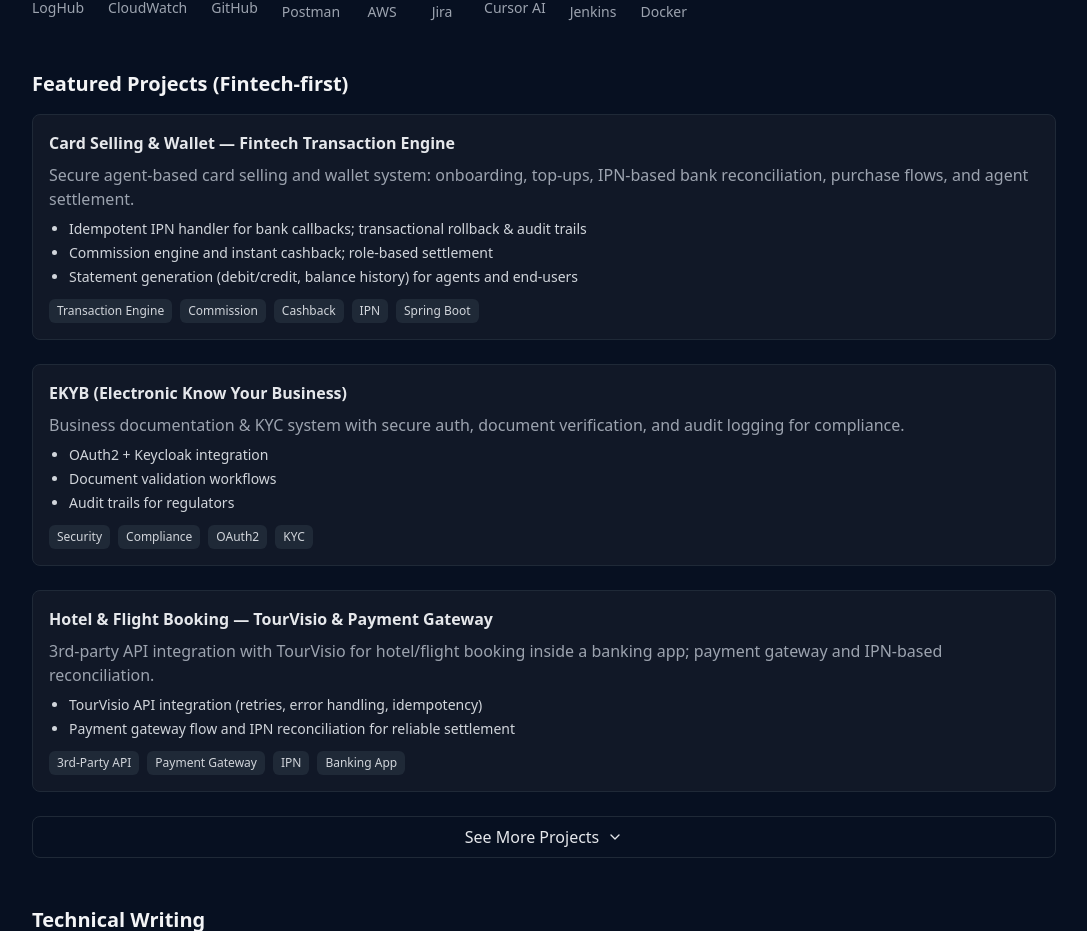
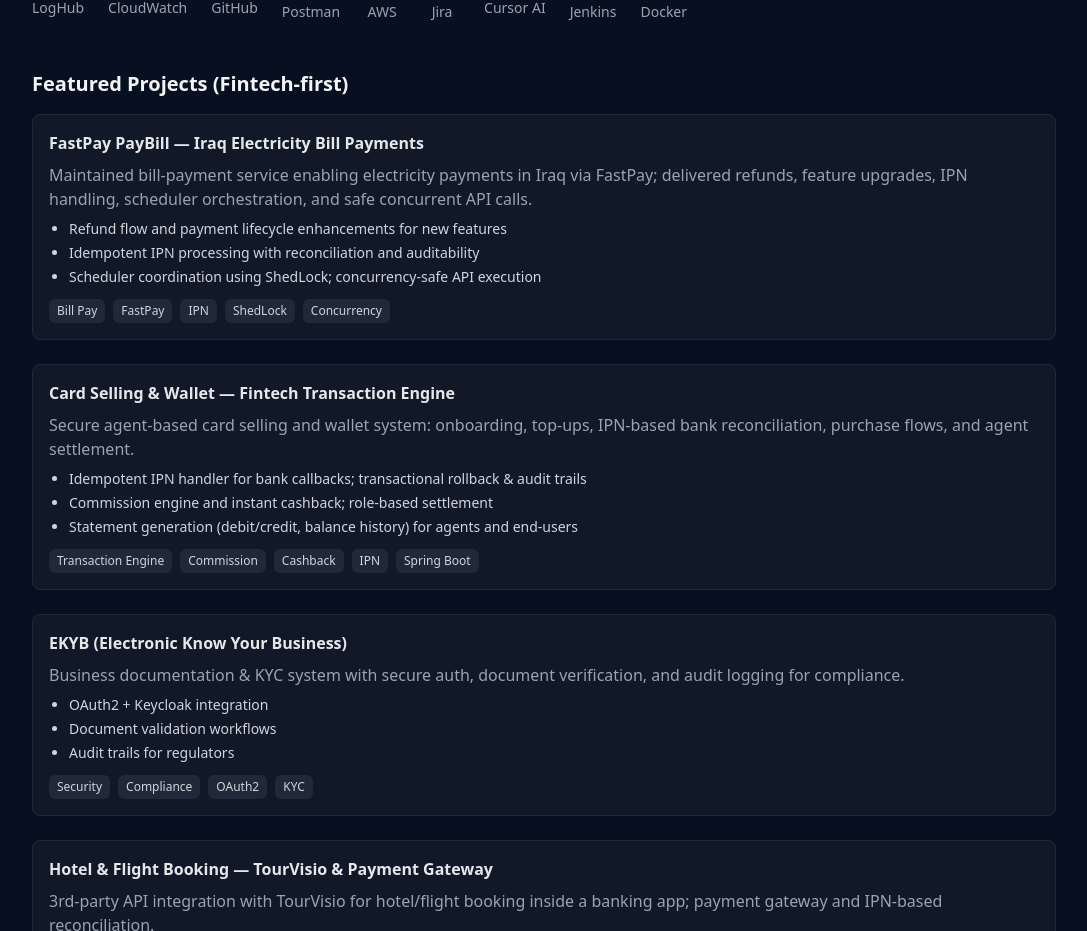
Before and after one commit to FahimFoysalEmon/FahimFoysalEmon.github.io, a React (Vite) app: page / in a window 1280 px wide. Shown: the part 1196-2127 px from the top of the page, without its empty margins (96-1183 px from the left). Built offline with nearby package versions, Linux system fonts and the light colour scheme.

Commit message:
paybill feature added into portfolio and resume

```diff
--- a/src/App.tsx
+++ b/src/App.tsx
@@ -57,6 +57,17 @@ export default function App(): JSX.Element {
   };
 
   const featuredProjects = [
+    {
+      title: "FastPay PayBill — Iraq Electricity Bill Payments",
+      description:
+        "Maintained bill-payment service enabling electricity payments in Iraq via FastPay; delivered refunds, feature upgrades, IPN handling, scheduler orchestration, and safe concurrent API calls.",
+      highlights: [
+        "Refund flow and payment lifecycle enhancements for new features",
+        "Idempotent IPN processing with reconciliation and auditability",
+        "Scheduler coordination using ShedLock; concurrency-safe API execution",
+      ],
+      tags: ["Bill Pay", "FastPay", "IPN", "ShedLock", "Concurrency"],
+    },
     {
       title: "Card Selling & Wallet — Fintech Transaction Engine",
       description:
--- a/src/ResumePDF.tsx
+++ b/src/ResumePDF.tsx
@@ -371,6 +371,22 @@ const ResumeDocument: React.FC = () => (
         <Text style={styles.sectionTitle}>Featured Projects</Text>
 
         <View style={styles.projectCard}>
+          <Text style={styles.projectTitle}>FastPay PayBill — Iraq Electricity Bill Payments</Text>
+          <Text style={styles.projectDesc}>
+            Maintained bill-payment service enabling electricity payments in Iraq via FastPay; delivered refunds,
+            feature upgrades, IPN handling, scheduler orchestration, and safe concurrent API calls. Used ShedLock
+            for scheduler coordination.
+          </Text>
+          <View style={styles.projectTags}>
+            <Text style={styles.projectTag}>Bill Pay</Text>
+            <Text style={styles.projectTag}>FastPay</Text>
+            <Text style={styles.projectTag}>IPN</Text>
+            <Text style={styles.projectTag}>ShedLock</Text>
+            <Text style={styles.projectTag}>Concurrency</Text>
+          </View>
+        </View>
+
+        <View style={styles.projectCard}>
           <Text style={styles.projectTitle}>Card Selling & Wallet — Fintech Transaction Engine</Text>
           <Text style={styles.projectDesc}>
             Secure agent-based card selling and wallet: onboarding, top-ups, IPN-based bank reconciliation,
```
